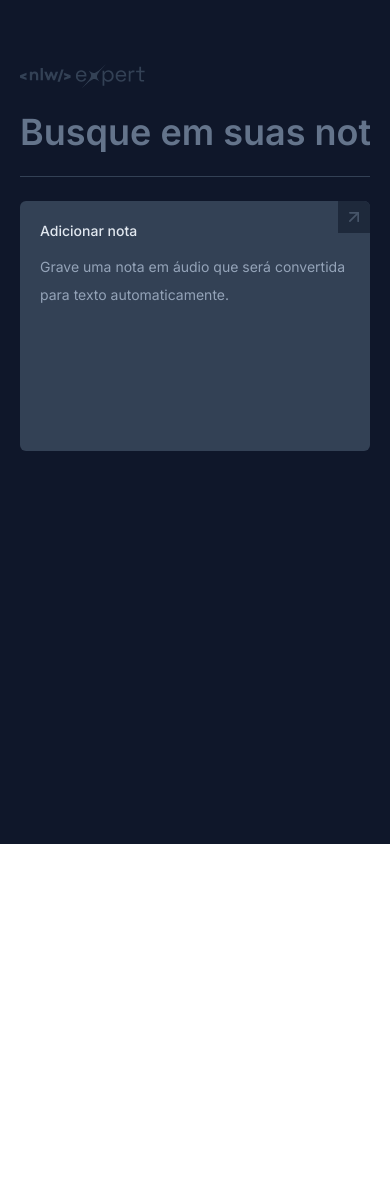
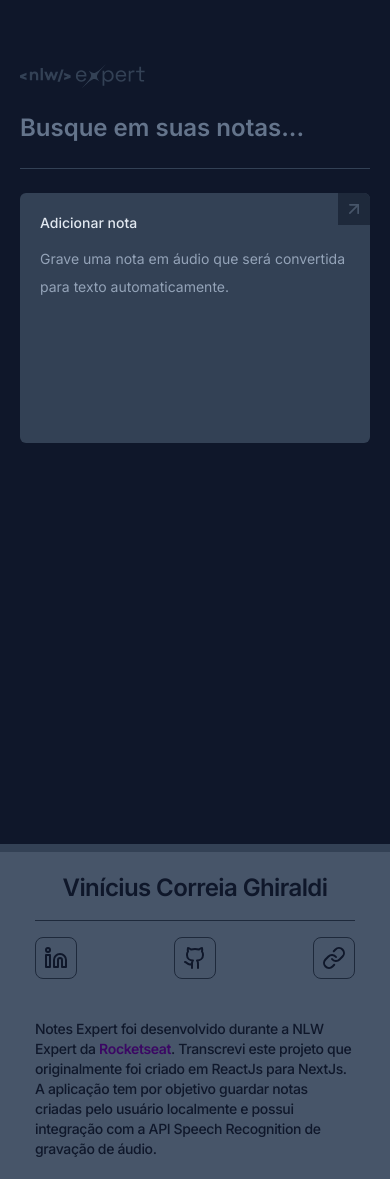
Before and after one commit to ViniGhiraldi/nlw-expert-react, a Next.js app: page / in a window 390 px wide. Before the commit the page ends 844 px from the top, so only its background shows below. Built offline with nearby package versions, Linux system fonts and the light colour scheme.

Commit message:
feat: added footer

```diff
--- a/src/app/page.tsx
+++ b/src/app/page.tsx
@@ -3,11 +3,14 @@ import { InputMain } from '@/components/input-main';
 import { NewNoteCard } from '@/components/new-note-card';
 import Image from 'next/image';
 import logo from '@/../public/nlwexpert.svg';
+import { Github, Link as LucideLink, Linkedin } from 'lucide-react';
+import Link from 'next/link';
+import { Footer } from '@/components/footer';
 
 export default function Home() {
   return (
-    <main className="bg-slate-900 min-h-screen text-slate-400 pt-16 pb-10 flex items-start justify-center px-5">
-      <div className="max-w-6xl w-full flex flex-col gap-6">
+    <main className="bg-slate-900 min-h-screen text-slate-400 flex flex-col items-center">
+      <div className="max-w-6xl min-h-screen w-full flex flex-col gap-6 px-5 pt-16 pb-10">
         <Image src={logo} height={24} width={124.5} alt='logo' />
         <InputMain/>
         <div className='w-full h-px bg-slate-700'></div>
@@ -16,6 +19,7 @@ export default function Home() {
           <Cards/>
         </div>
       </div>
+      <Footer/>
     </main>
   );
 }
--- /dev/null
+++ b/src/components/footer.tsx
@@ -0,0 +1,23 @@
+'use client'
+
+import { Github, Link as LucideLink, Linkedin } from "lucide-react"
+import Link from "next/link"
+
+export const Footer = () => {
+    return (
+        <footer className='w-full grid grid-cols-1 md:grid-cols-2 gap-10 p-5 bg-slate-600 text-slate-900 border-t-8 border-slate-700'>
+            <div className='text-center space-y-4 max-w-80 w-full lg:max-w-96 h-full m-auto'>
+                <h1 className='text-2xl font-semibold tracking-tight'>Vinícius Correia Ghiraldi</h1>
+                <div className='w-full h-px bg-slate-800'></div>
+                <div className='flex justify-between gap-3'>
+                    <button className='p-2 border border-slate-800 hover:ring-2 hover:ring-slate-800 rounded-lg'><Link href="https://www.linkedin.com/in/vinighiraldi/" target='_blank'><Linkedin className='size-6' /></Link></button>
+                    <button className='p-2 border border-slate-800 hover:ring-2 hover:ring-slate-800 rounded-lg'><Link href="https://github.com/ViniGhiraldi/" target='_blank'><Github className='size-6' /></Link></button>
+                    <button className='p-2 border border-slate-800 hover:ring-2 hover:ring-slate-800 rounded-lg'><Link href="https://vinighiraldi.github.io/" target='_blank'><LucideLink className='size-6' /></Link></button>
+                </div>
+            </div>
+            <div className='max-w-80 w-full lg:max-w-96 h-full m-auto'>
+                <p className='text-sm font-medium tracking-tight'>Notes Expert foi desenvolvido durante a NLW Expert da <Link href='https://www.rocketseat.com.br/' className='text-purple-950 font-semibold hover:underline'>Rocketseat</Link>. Transcrevi este projeto que originalmente foi criado em ReactJs para NextJs. A aplicação tem por objetivo guardar notas criadas pelo usuário localmente e possui integração com a API Speech Recognition de gravação de áudio.</p>
+            </div>
+        </footer>
+    )
+}
--- a/src/components/input-main.tsx
+++ b/src/components/input-main.tsx
@@ -17,6 +17,6 @@ export const InputMain = () => {
     }, [])
 
     return(
-        <Input className="text-4xl" placeholder="Busque em suas notas..." onChange={handleOnChangeInput} />
+        <Input className="text-2xl md:text-4xl" placeholder="Busque em suas notas..." onChange={handleOnChangeInput} />
     );
 }
--- a/src/components/new-note-card.tsx
+++ b/src/components/new-note-card.tsx
@@ -2,7 +2,7 @@
 
 import * as Dialog from "@radix-ui/react-dialog";
 import { NoteCardComponents } from "./primitives/note-card-components";
-import { ArrowUpRight, X } from 'lucide-react';
+import { ArrowUpRight, Info, X } from 'lucide-react';
 import { toast } from "sonner";
 import { useCallback, useEffect, useRef, useState } from "react";
 import { useNotesContext } from "@/contexts/notes-context";
@@ -105,10 +105,14 @@ export const NewNoteCard = () => {
                     <form className="flex flex-col flex-1">
                         <div className="flex-1 flex flex-col p-5">
                             <Dialog.Title className="text-slate-200 font-medium text-sm mb-3">Adicionar nota</Dialog.Title>
-                            {shouldShowOnboarding ?
-                                <textarea autoFocus ref={textareaRef} className="text-sm leading-6 text-slate-400 bg-transparent resize-none flex-1 outline-none" onChange={handleVoidText} />
-                                :
+                            {shouldShowOnboarding ? (
+                                <>
+                                    <textarea autoFocus ref={textareaRef} className="text-sm leading-6 text-slate-400 bg-transparent resize-none flex-1 outline-none" onChange={handleVoidText} />
+                                    <span className="text-xs flex items-center gap-2 text-slate-500 font-semibold tracking-tight"><Info className="size-4"/> Apague todo o conteúdo para voltar</span>
+                                </>
+                            ) : (
                                 <Dialog.Description className="text-slate-400 text-sm">Comece <button type="button" onClick={handleStartRecording} className="text-lime-400 hover:underline">gravando uma nota</button> em áudio ou se preferir <button type="button" onClick={() => setShouldShowOnboarding(true)} className="text-lime-400 hover:underline">utilize apenas texto</button>.</Dialog.Description>
+                            )
                             }
                         </div>
                         {isRecording ? (
```
Also changed, not shown: src/apis/speech-recognition.ts (deleted, +0 -20 lines).
